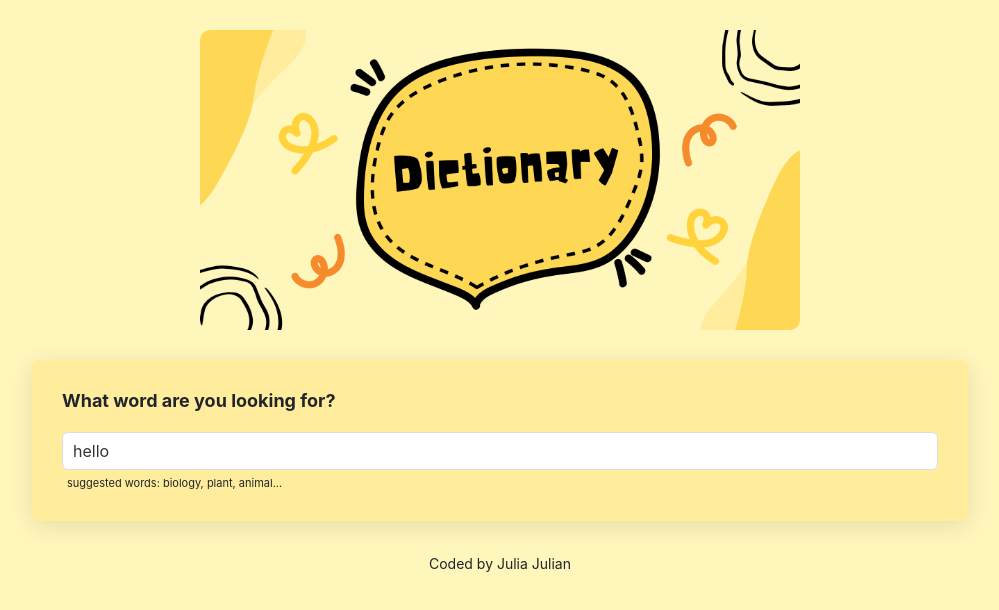
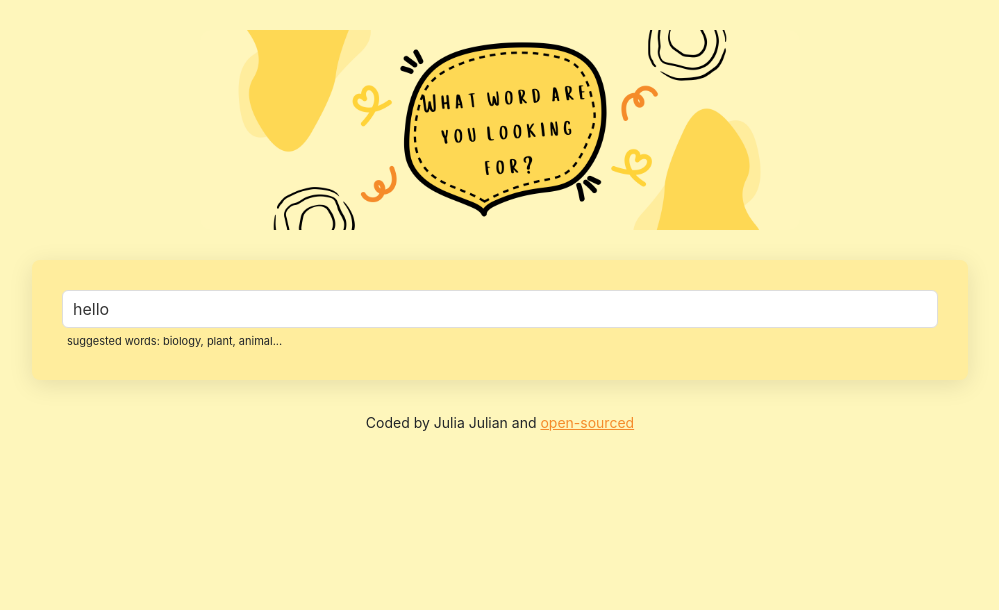
Before and after one commit to Jdalyjulian/dictionary-project, a React (Create React App) app: page / in a window 1280 px wide. Shown: the top 610 px of the page, without its empty margins (140-1139 px from the left). Built offline with nearby package versions, Linux system fonts and the light colour scheme; no server answers.

Commit message:
updated header and added GitHub in footer

```diff
--- a/src/App.js
+++ b/src/App.js
@@ -12,7 +12,7 @@
         <main>
           <Dictionary defaultKeyword="hello"/>
         </main>
-        <footer className="App-footer"><small>Coded by Julia Julian</small></footer>
+        <footer className="App-footer"><small>Coded by Julia Julian and <a href="https://github.com/Jdalyjulian/dictionary-project" target="_blank" rel="noreferrer" >open-sourced</a></small></footer>
       </div>
     </div>
   );
--- a/src/Dictionary.js
+++ b/src/Dictionary.js
@@ -47,7 +47,6 @@
     return (
         <div className="Dictionary">
           <section>
-            <h1>What word are you looking for?</h1>
           <form onSubmit={handleSubmit}>
             <input id="form" type="search" onChange={handleKeywordChange} defaultValue={props.defaultKeyword}/>
           </form>
```
Also changed, not shown: src/Header.png.
